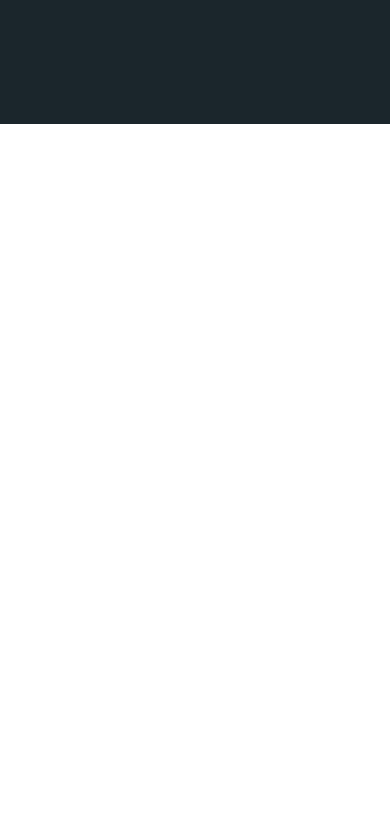
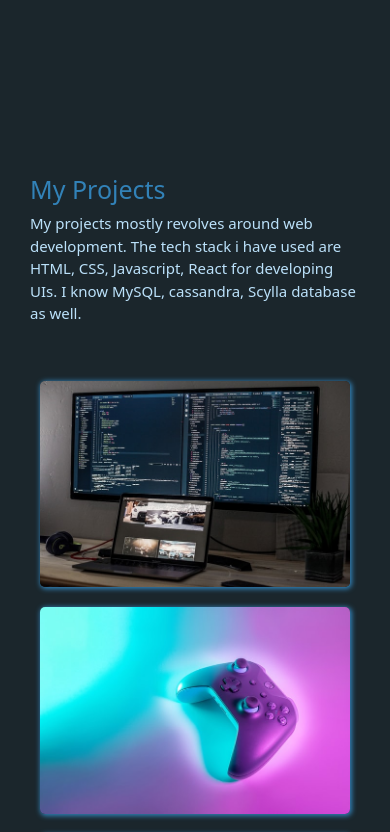
Before and after one commit to nayanthulkar28/portfolio, a React (Create React App) app: page / in a window 390 px wide. Shown: the part 720-1552 px from the top of the page. Before the commit the page ends 844 px from the top, so only its background shows below. Built offline with nearby package versions, Linux system fonts and the light colour scheme.

Commit message:
project section responsive

```diff
--- a/src/Hamberger/Hamberger.css
+++ b/src/Hamberger/Hamberger.css
@@ -7,7 +7,7 @@
   flex-direction: column;
   justify-content: space-around;
   border-radius: 3px;
-  position: absolute;
+  position: fixed;
   right: 20px;
   top: 20px;
   cursor: pointer;
--- a/src/Mainbody/Mainbody.js
+++ b/src/Mainbody/Mainbody.js
@@ -1,7 +1,7 @@
 import React from "react";
 import "./Mainbody.css";
 import Intro from "./intro/intro";
-// import Projects from './Projects/Projects'
+import Projects from './Projects/Projects'
 // import Contact from './Contact/Contact'
 
 class Mainbody extends React.Component {
@@ -11,7 +11,7 @@ class Mainbody extends React.Component {
       <div className={mainHidden}>
         <div className="mainbody-container-shift">
           <Intro />
-          {/* <Projects /> */}
+          <Projects />
           {/* <Contact /> */}
         </div>
       </div>
--- a/src/Mainbody/Projects/Projects.css
+++ b/src/Mainbody/Projects/Projects.css
@@ -1,19 +1,20 @@
 .project-container {
-    height: 100vh;
     padding: 50px 100px 0px;
 }
 
 .project-disc h1{
     font-size: 60px;
+    color: #3282B8;
 }
 
 .project-disc p {
     font-size: 20px;
+    color: #BBE1FA;
 }
 
 .project-holder {
     display: block;
-    width: 70%;
+    width: 1000px;
     margin: auto;
 }
 
@@ -22,6 +23,7 @@
     flex-wrap: wrap;
     justify-content: center;
     text-align: center;
+    margin: 0 auto;
 }
 
 .project-img {
@@ -32,4 +34,50 @@
 .project-img img {
     width: 100%;
     height: auto;
+    border-radius: 5px;
+    box-shadow: 1px 1px 5px 1px #3282B8;
 }
+
+@media screen and (max-width: 1200px) {
+    .project-holder {
+        width: 100%;
+    }
+}
+
+@media screen and (max-width: 900px) {
+    .project-disc h1{
+        font-size: 40px;
+    }
+    .project-disc p {
+        font-size: 15px;
+    }
+    .project-holder {
+        padding-top: 50px;
+    }
+}
+
+@media screen and (max-width: 550px) {
+    .project-disc h1{
+        font-size: 30px;
+    }
+    .project-container {
+        padding-left: 50px;
+        padding-right: 50px;
+    }
+    .project-img {
+        width: 100%;
+    }
+    .project-holder {
+        padding-top: 30px;
+    }
+}
+
+@media screen and (max-width: 450px) {
+    .project-disc h1{
+        font-size: 25px;
+    }
+    .project-container {
+        padding-left: 30px;
+        padding-right: 30px;
+    }
+}
--- a/src/Mainbody/Projects/Projects.js
+++ b/src/Mainbody/Projects/Projects.js
@@ -7,7 +7,7 @@ import sudoku from "../../resources/sudoku.jpg";
 
 function Projects(props) {
   return (
-    <div className="project-container">
+    <div className="project-container" id = 'my-projects'>
       <div className="project-parent">
         <div className="project-disc">
           <h1>My Projects</h1>
--- a/src/Mainbody/intro/intro.css
+++ b/src/Mainbody/intro/intro.css
@@ -5,36 +5,36 @@
     justify-content: center;
     flex-direction: column;
     width: 100%;
+    margin-top: 0;
 }
 
-.intro-name h1,
-.intro-tags {
+.intro-name h1, .intro-tags {
     margin: 0;
     font-size: 80px;
     font-weight: 400;
 }
 
 .intro-name h1 {
-  color: #0f4c75;
+    color: #0F4C75;
 }
 
 .intro-tags {
-  color: #3282b8;
+    color: #3282B8;
 }
 
 .intro-links {
-  padding-top: 50px;
+    padding-top: 50px ;
 }
 
 .contact-me {
     margin-right: 50px;
-  background-color: #0f4c75;
+    background-color: #0F4C75;
     border: none;
     width: 300px;
 }
 
 .contact-me:hover {
-  background-color: #bbe1fa;
+    background-color: #BBE1FA;
 }
 
 .resume {
@@ -46,15 +46,13 @@
 }
 
 @media screen and (max-width: 1200px) {
-  .intro-name h1,
-  .intro-tags {
+    .intro-name h1, .intro-tags {
         font-size: 50px;
     }
 }
 
 @media screen and (max-width: 900px) {
-  .intro-name h1,
-  .intro-tags {
+    .intro-name h1, .intro-tags {
         font-size: 40px;
     }
 }
@@ -76,8 +74,7 @@
 }
 
 @media screen and (max-width: 550px) {
-  .intro-name h1,
-  .intro-tags {
+    .intro-name h1, .intro-tags {
         font-size: 30px;
     }
     .intro-container {
@@ -89,8 +86,7 @@
     .intro-container {
         padding-left: 30px;
     }
-  .intro-name h1,
-  .intro-tags {
+    .intro-name h1, .intro-tags {
         font-size: 20px;
     }
     .resume {
@@ -102,8 +98,7 @@
 }
 
 @media screen and (max-width: 320px) {
-  .intro-name h1,
-  .intro-tags {
+    .intro-name h1, .intro-tags {
         font-size: 15px;
     }
 }
--- a/src/Sidebar/Sidebar.css
+++ b/src/Sidebar/Sidebar.css
@@ -29,6 +29,12 @@
     border-radius: 50%;
     background-position: center;
     box-shadow: 0px 2px 0px 1px #F4BEEE;
+    transition: transform 0.2s ease-in-out;
+}
+
+.sidebar-profile-photo:hover {
+    transform: scale(1.1);
+    transition: transform 0.2s ease-in-out;
 }
 
 .sidebar-profile-name, .sidebar-profile-web-dev {
@@ -66,6 +72,20 @@
 }
 
 .sidebar-about-list li {
+    margin: 0 auto;
+}
+
+li a {
+    color: white;
+    text-decoration: none;
+    text-align: center;
+}
+
+li a:hover {
+    color: #BBE1FA;
+}
+
+.sidebar-about-list li {
     display: flex;
 }
 
--- a/src/Sidebar/Sidebar.js
+++ b/src/Sidebar/Sidebar.js
@@ -4,7 +4,9 @@ import "./Sidebar.css";
 
 class Sidebar extends React.Component {
   render() {
-    const containerClass = this.props.isToggleOn ? 'sidebar-container-sm-screen' : 'sidebar-container';
+    const containerClass = this.props.isToggleOn
+      ? "sidebar-container-sm-screen"
+      : "sidebar-container";
     return (
       <div className={containerClass}>
         <div className="sidebar-parent">
@@ -20,19 +22,29 @@ class Sidebar extends React.Component {
         </div>
         <div className="sidebar-about">
           <ul className="sidebar-about-list">
-            <li>About</li>
-            <li>My Skills</li>
-            <li>Work</li>
-            <li>Blog</li>
-            <li>Contact</li>
+            <li>
+              <a href="#my-projects">About</a>
+            </li>
+            <li>
+              <a href="#my-projects">My Skills</a>
+            </li>
+            <li>
+              <a href="#my-projects">Work</a>
+            </li>
+            <li>
+              <a href="#my-projects">Blog</a>
+            </li>
+            <li>
+              <a href="#my-projects">Contact</a>
+            </li>
           </ul>
         </div>
 
         <div className="sidebar-links-container">
           <div className="sidebar-links">
-            <FaGithub className = 'sidebar-link'/>
-            <FaFacebook className = 'sidebar-link'/>
-            <FaLinkedin className = 'sidebar-link'/>
+            <FaGithub className="sidebar-link" />
+            <FaFacebook className="sidebar-link" />
+            <FaLinkedin className="sidebar-link" />
           </div>
         </div>
       </div>
```
Also changed, not shown: src/Mainbody/Projects/portfolio.jpg (deleted). Lines whose indentation alone changed are shown as unchanged.
